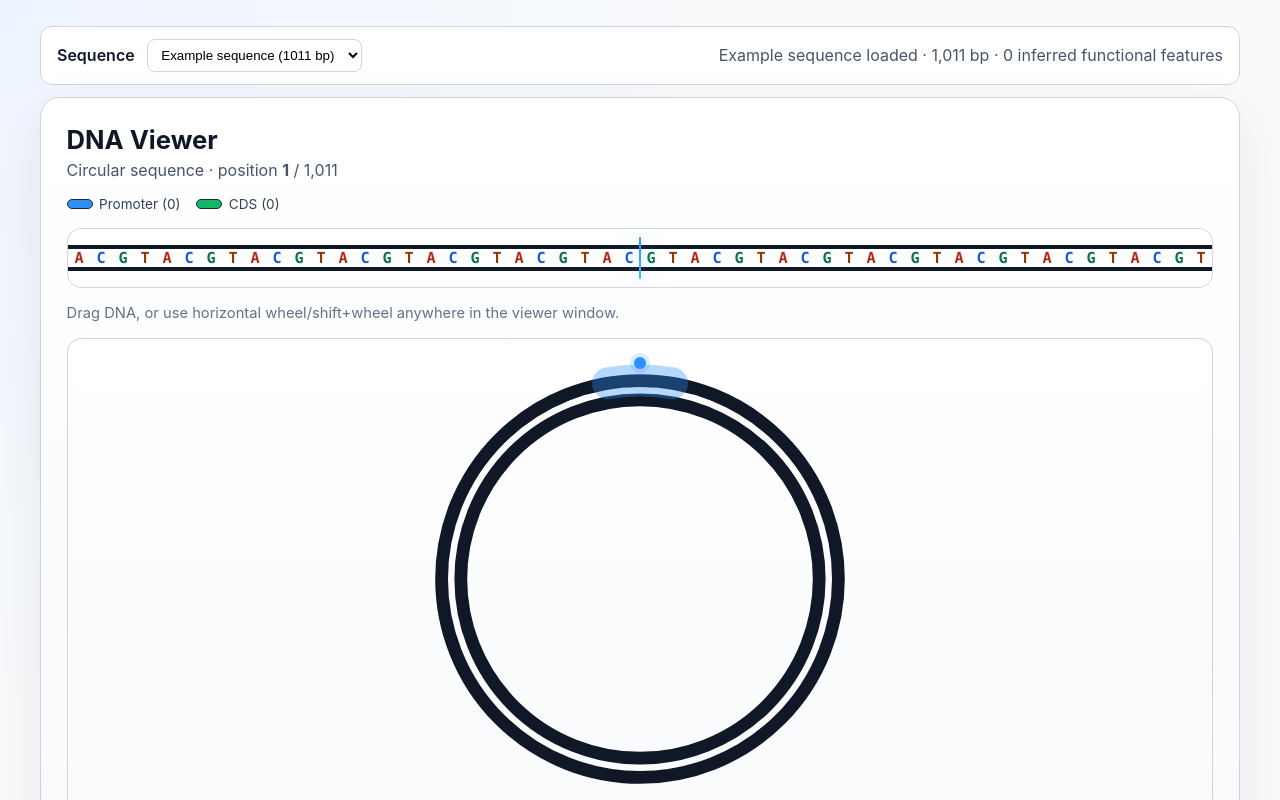
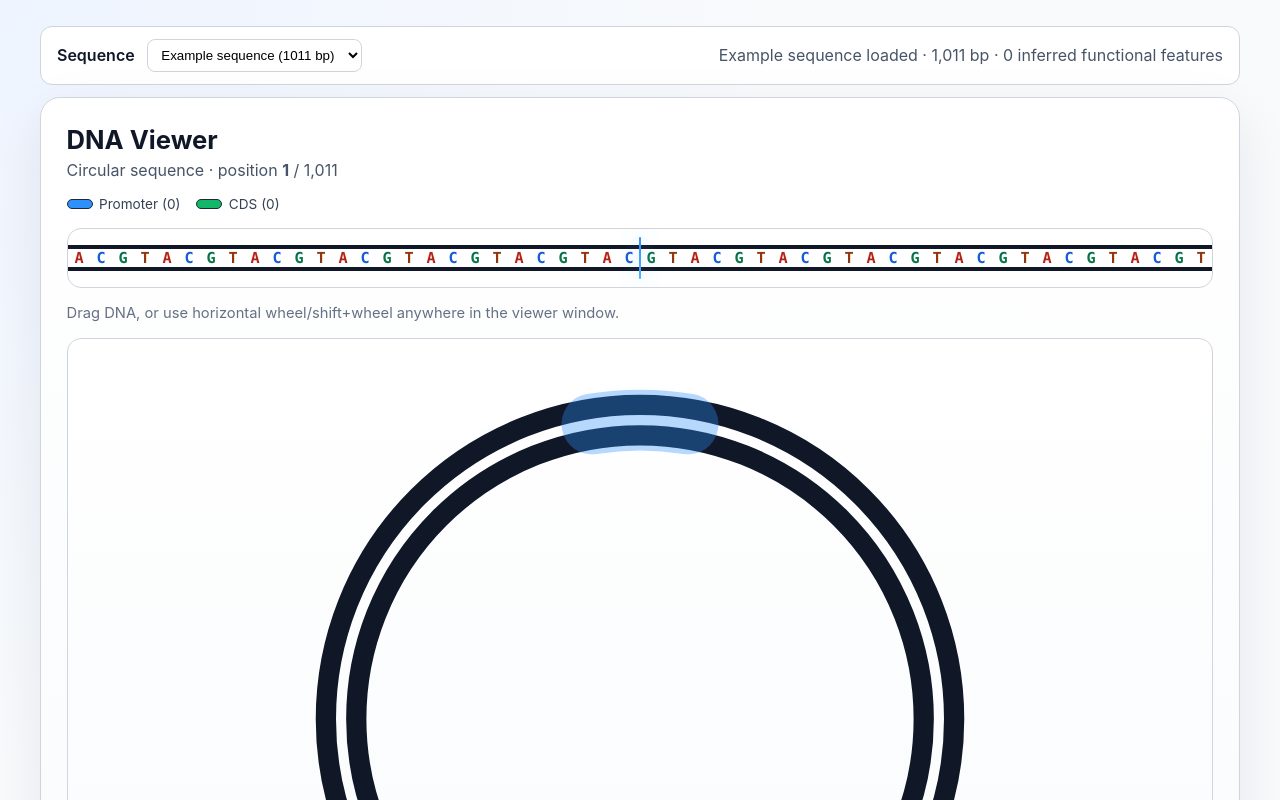
Before and after one commit to DRAGGON-Lab/Ouroboros, a Next.js app in the folder frontend/: page /viewer in a window 1280 px wide. Shown: the top 800 px of the page. Built offline with nearby package versions, Linux system fonts and the light colour scheme.

Commit message:
Polish circular DNA panel scale and selection window

```diff
--- a/frontend/app/globals.css
+++ b/frontend/app/globals.css
@@ -226,21 +226,8 @@
   min-height: 240px;
 }
 
-.dnaCircularMarker {
-  position: absolute;
-  top: 18px;
-  left: 50%;
-  transform: translateX(-50%);
-  width: 12px;
-  height: 12px;
-  border-radius: 999px;
-  background: #2e90fa;
-  box-shadow: 0 0 0 4px rgba(46, 144, 250, 0.18);
-  z-index: 2;
-}
-
 .dnaCircularTrack {
-  width: min(60vw, 480px);
+  width: min(86vw, 760px);
   aspect-ratio: 1 / 1;
 }
 
@@ -259,7 +246,7 @@
 .dnaCircularSelectionArc {
   fill: none;
   stroke: rgba(46, 144, 250, 0.35);
-  stroke-width: 20;
+  stroke-width: 24;
   stroke-linecap: round;
 }
 
--- a/frontend/components/viewer/CircularDnaScroller.tsx
+++ b/frontend/components/viewer/CircularDnaScroller.tsx
@@ -16,6 +16,7 @@
 const BASE_TILE_PX = 22;
 const OUTER_RADIUS = 124;
 const INNER_RADIUS = 112;
+const SELECTION_RADIUS = (OUTER_RADIUS + INNER_RADIUS) / 2;
 const SVG_VIEWBOX_SIZE = 300;
 const SVG_CENTER = SVG_VIEWBOX_SIZE / 2;
 
@@ -249,7 +250,6 @@
       <p className="dnaHint">Drag DNA, or use horizontal wheel/shift+wheel anywhere in the viewer window.</p>
 
       <section className="dnaCircularPanel" aria-label="dna-circular-panel">
-        <div className="dnaCircularMarker" aria-hidden="true" />
         <svg className="dnaCircularTrack" aria-label="dna-circular-track" viewBox={`0 0 ${SVG_VIEWBOX_SIZE} ${SVG_VIEWBOX_SIZE}`}>
           <circle className="dnaCircularBaseRing" cx={SVG_CENTER} cy={SVG_CENTER} r={OUTER_RADIUS} />
           <circle className="dnaCircularBaseRing" cx={SVG_CENTER} cy={SVG_CENTER} r={INNER_RADIUS} />
@@ -264,7 +264,7 @@
           ))}
 
           <path
-            d={buildSweepPath(OUTER_RADIUS, selectionStartFraction, selectionSweepDegrees)}
+            d={buildSweepPath(SELECTION_RADIUS, selectionStartFraction, selectionSweepDegrees)}
             className="dnaCircularSelectionArc"
           />
         </svg>
```
